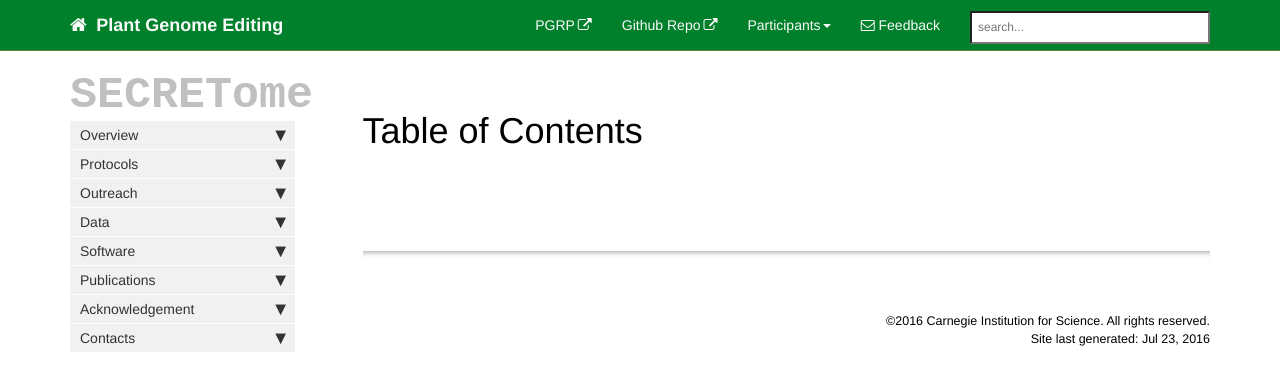
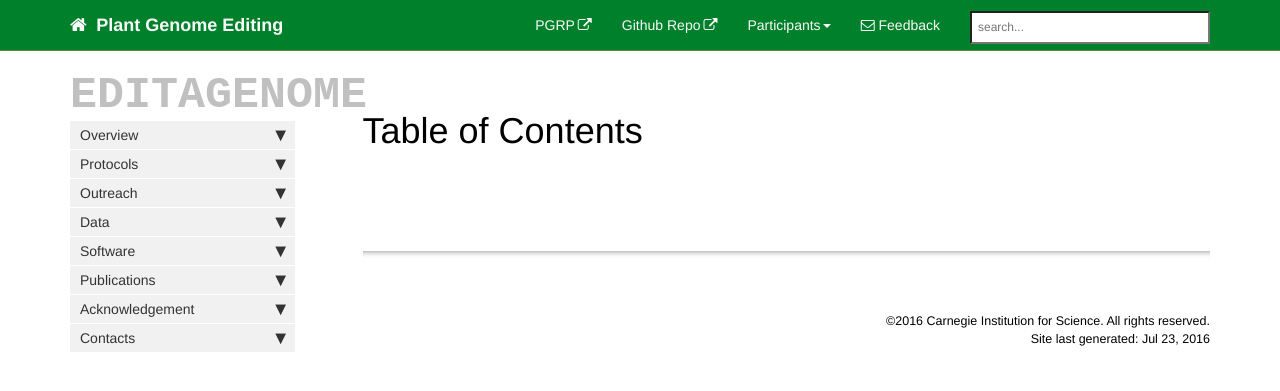
Before and after one commit to tgirke/editagenome, a Jekyll site: the page built from pdfconfigs/tocpage.html, in a window 1280 px wide. Shown: the top 391 px of the page. Built offline with Jekyll 4.4.1, drawn with Linux system fonts in a browser that asks for light colours; nearby versions of some CDN libraries; comment, search, counter and statistics services are not loaded.

Commit message:
some edits

```diff
--- a/_data/sidebars/mydoc_sidebar.yml
+++ b/_data/sidebars/mydoc_sidebar.yml
@@ -2,7 +2,7 @@
 
 entries:
 - title: sidebar
-  product: SECRETome
+  product: EDITAGENOME
   version:
   folders:
 
```
Also changed, not shown: 14 other files.
